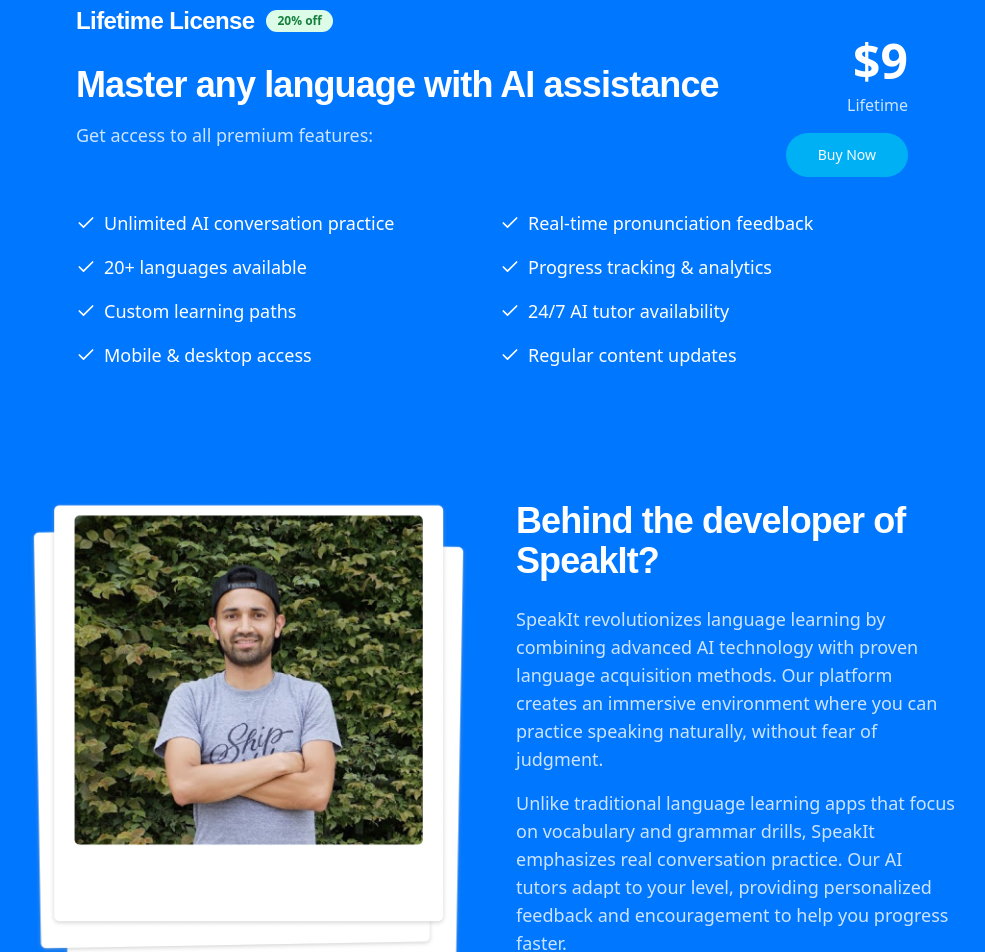
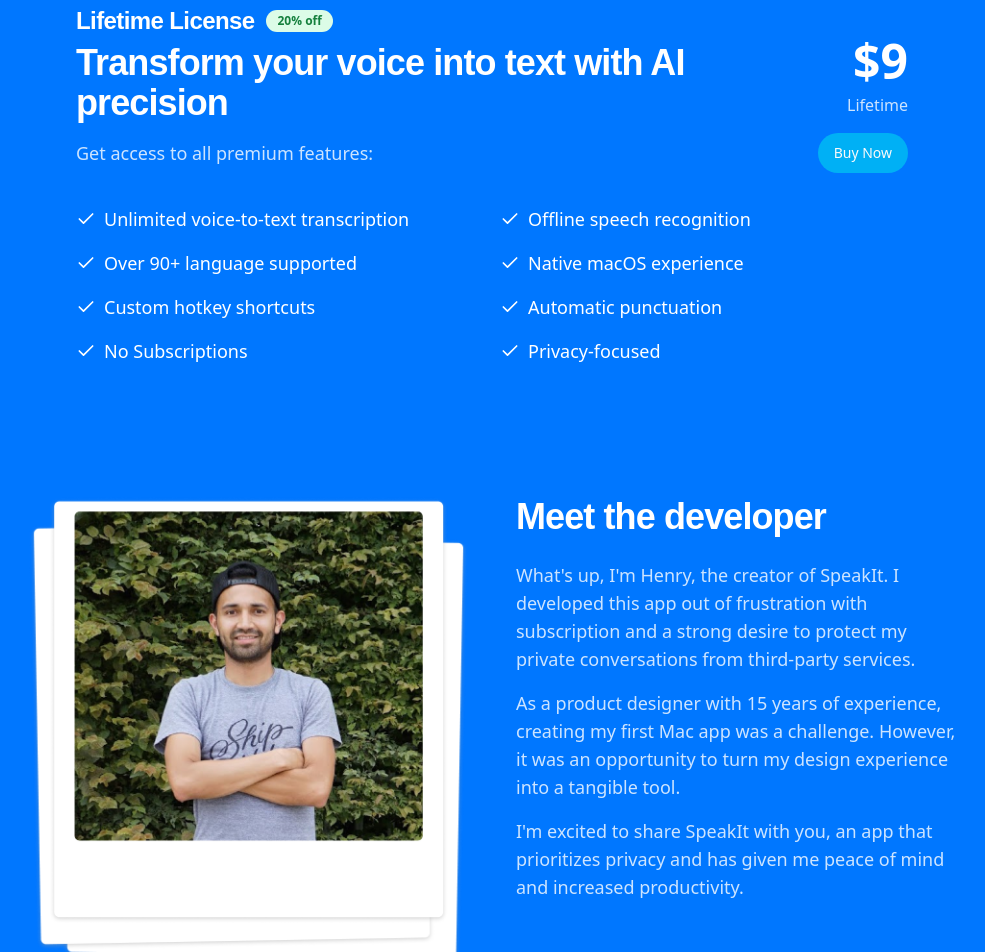
Before and after one commit to iamhenry/speakit-landing, a React (Vite) app: page / in a window 1280 px wide. Shown: the part 1580-2532 px from the top of the page, without its empty margins (148-1133 px from the left). Built offline with nearby package versions, Linux system fonts and the light colour scheme; the HTML template or start-up script is replaced by a standard one; a web font is replaced by a local one.

Commit message:
updating button and installed shadcn button

```diff
--- a/src/components/About.tsx
+++ b/src/components/About.tsx
@@ -35,29 +35,26 @@
             transition={{ duration: 0.5, delay: 0.2 }}
           >
             <h2 className="heading text-3xl md:text-4xl mb-6 text-white">
-              Behind the developer of SpeakIt?
+              Meet the developer
             </h2>
 
             <div className="space-y-4 text-lg text-white/80">
               <p>
-                SpeakIt revolutionizes language learning by combining advanced
-                AI technology with proven language acquisition methods. Our
-                platform creates an immersive environment where you can practice
-                speaking naturally, without fear of judgment.
+                What's up, I'm Henry, the creator of SpeakIt. I developed this
+                app out of frustration with subscription and a strong desire to
+                protect my private conversations from third-party services.
               </p>
 
               <p>
-                Unlike traditional language learning apps that focus on
-                vocabulary and grammar drills, SpeakIt emphasizes real
-                conversation practice. Our AI tutors adapt to your level,
-                providing personalized feedback and encouragement to help you
-                progress faster.
+                As a product designer with 15 years of experience, creating my
+                first Mac app was a challenge. However, it was an opportunity to
+                turn my design experience into a tangible tool.
               </p>
 
               <p>
-                Whether you're a beginner starting your language journey or an
-                advanced learner aiming for fluency, SpeakIt provides the tools
-                and support you need to succeed.
+                I'm excited to share SpeakIt with you, an app that prioritizes
+                privacy and has given me peace of mind and increased
+                productivity.
               </p>
             </div>
           </motion.div>
--- a/src/components/Hero.tsx
+++ b/src/components/Hero.tsx
@@ -1,4 +1,5 @@
 import { motion } from "framer-motion";
+import { Button } from "./ui/button";
 
 const Hero = () => {
   return (
@@ -34,9 +35,8 @@
             animate={{ opacity: 1, y: 0 }}
             transition={{ duration: 0.5, delay: 0.2 }}
           >
-            <a
-              href="#pricing"
-              className="px-4 py-3 bg-[#00B0F5] rounded-full justify-start items-start inline-flex"
+            <Button
+              className="px-4 py-3 bg-[#00B0F5] hover:bg-[#043B50] rounded-full transition-colors duration-200"
               onClick={(e) => {
                 e.preventDefault();
                 document
@@ -44,8 +44,8 @@
                   ?.scrollIntoView({ behavior: "smooth" });
               }}
             >
-              <div className="text-white text-sm font-extrabold">Buy Now</div>
-            </a>
+              Buy Now
+            </Button>
             <div className="self-stretch opacity-80 text-center text-white text-xs font-normal leading-[30px]">
               For Apple Silicon, macOS 14.0+
             </div>
--- a/src/components/Pricing.tsx
+++ b/src/components/Pricing.tsx
@@ -6,14 +6,14 @@
 import { Button } from "./ui/button";
 
 const features = [
-  "Unlimited AI conversation practice",
-  "Real-time pronunciation feedback",
-  "20+ languages available",
-  "Progress tracking & analytics",
-  "Custom learning paths",
-  "24/7 AI tutor availability",
-  "Mobile & desktop access",
-  "Regular content updates",
+  "Unlimited voice-to-text transcription",
+  "Offline speech recognition",
+  "Over 90+ language supported",
+  "Native macOS experience",
+  "Custom hotkey shortcuts",
+  "Automatic punctuation",
+  "No Subscriptions",
+  "Privacy-focused",
 ];
 
 const containerVariants = {
@@ -62,7 +62,7 @@
             <div className="flex flex-col md:flex-row md:items-center md:justify-between mb-8">
               <div>
                 <h3 className="heading text-3xl md:text-4xl leading-tight mb-4">
-                  Master any language with AI assistance
+                  Transform your voice into text with AI precision
                 </h3>
                 <p className="text-lg text-white/80">
                   Get access to all premium features:
@@ -71,7 +71,7 @@
               <div className="mt-6 md:mt-0 md:text-right">
                 <div className="text-5xl font-bold mb-2 text-white">$9</div>
                 <p className="text-white/80">Lifetime</p>
-                <Button size="lg" className="mt-4 rounded-full bg-[#00B0F5]">
+                <Button className="mt-4 px-4 py-3 bg-[#00B0F5] hover:bg-[#043B50] rounded-full transition-colors duration-200">
                   Buy Now
                 </Button>
               </div>
```
